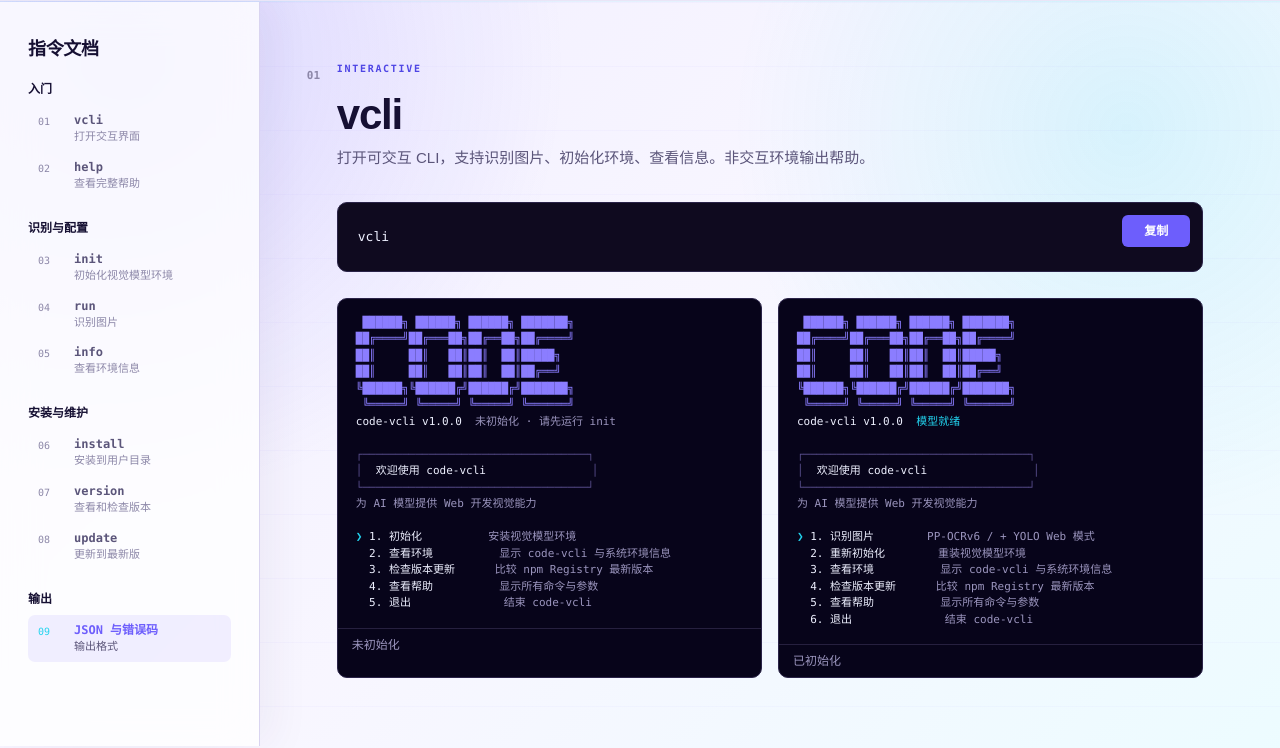
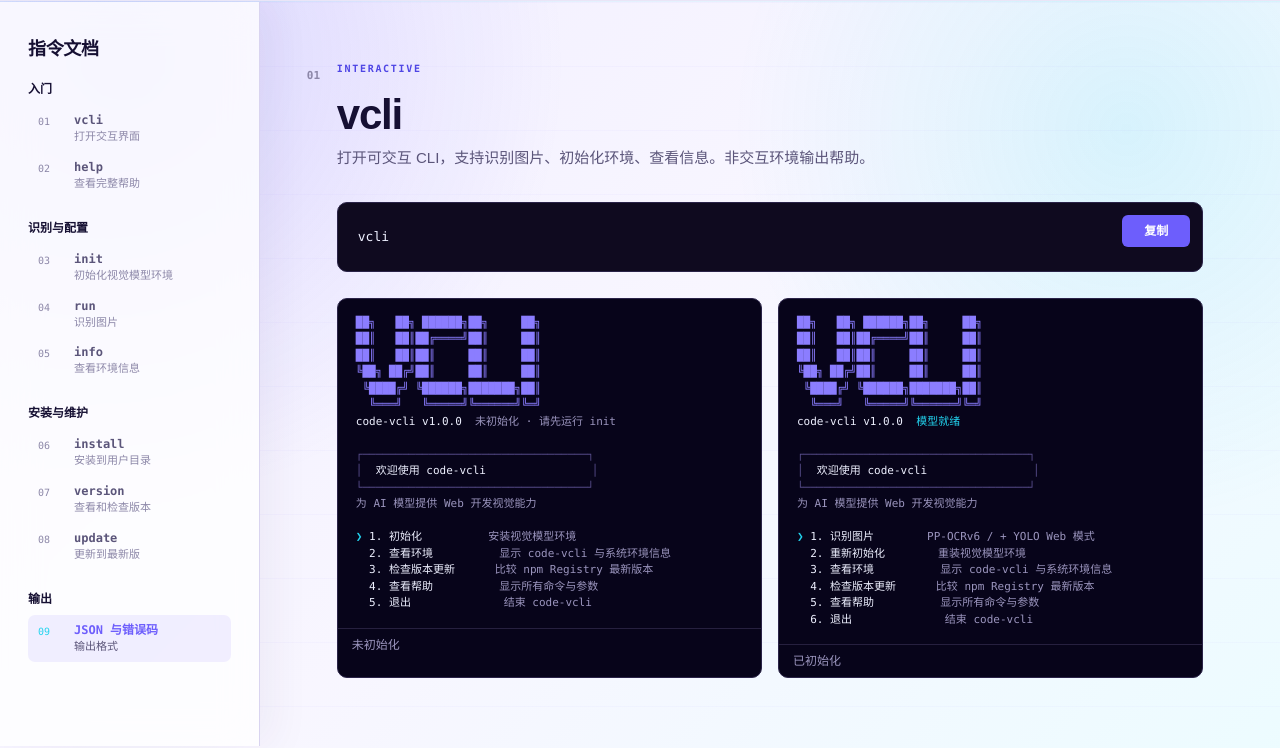
Before and after one commit to GuSheng107/code-vcli, a website: page docs/docs.html in a window 1280 px wide. Shown: the part 55-803 px from the top of the page. Drawn offline with Linux system fonts and the light colour scheme.

Commit message:
fix(docs): keep VCLI ASCII logo since CLI command remains vcli

```diff
--- a/docs/docs.html
+++ b/docs/docs.html
@@ -51,12 +51,12 @@
           <div class="cmd-block command-syntax"><code id="code-start">vcli</code><button type="button" class="copy-btn" data-copy="code-start" aria-label="复制 vcli 命令">复制</button></div>
           <div class="terminal-preview-grid">
             <figure>
-              <div class="preview-term"><span class="pt-logo"> ██████╗ ██████╗ ██████╗ ███████╗
-██╔════╝██╔═══██╗██╔══██╗██╔════╝
-██║     ██║   ██║██║  ██║█████╗
-██║     ██║   ██║██║  ██║██╔══╝
-╚██████╗╚██████╔╝██████╔╝███████╗
- ╚═════╝ ╚═════╝ ╚═════╝ ╚══════╝</span>
+              <div class="preview-term"><span class="pt-logo">██╗   ██╗ ██████╗██╗     ██╗
+██║   ██║██╔════╝██║     ██║
+██║   ██║██║     ██║     ██║
+╚██╗ ██╔╝██║     ██║     ██║
+ ╚████╔╝ ╚██████╗███████╗██║
+  ╚═══╝   ╚═════╝╚══════╝╚═╝</span>
 <span class="pt-bright">code-vcli v1.0.0</span>  <span class="pt-muted">未初始化 · 请先运行 init</span>
 
 <span class="pt-border">┌──────────────────────────────────┐
@@ -72,12 +72,12 @@
               <figcaption>未初始化</figcaption>
             </figure>
             <figure>
-              <div class="preview-term"><span class="pt-logo"> ██████╗ ██████╗ ██████╗ ███████╗
-██╔════╝██╔═══██╗██╔══██╗██╔════╝
-██║     ██║   ██║██║  ██║█████╗
-██║     ██║   ██║██║  ██║██╔══╝
-╚██████╗╚██████╔╝██████╔╝███████╗
- ╚═════╝ ╚═════╝ ╚═════╝ ╚══════╝</span>
+              <div class="preview-term"><span class="pt-logo">██╗   ██╗ ██████╗██╗     ██╗
+██║   ██║██╔════╝██║     ██║
+██║   ██║██║     ██║     ██║
+╚██╗ ██╔╝██║     ██║     ██║
+ ╚████╔╝ ╚██████╗███████╗██║
+  ╚═══╝   ╚═════╝╚══════╝╚═╝</span>
 <span class="pt-bright">code-vcli v1.0.0</span>  <span class="pt-accent">模型就绪</span>
 
 <span class="pt-border">┌──────────────────────────────────┐
```
Also changed, not shown: docs/index.html (+6 -6 lines).
